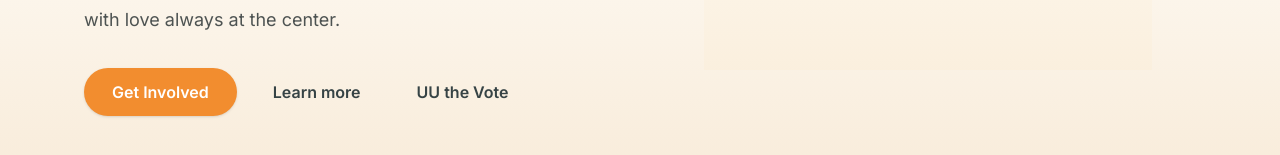
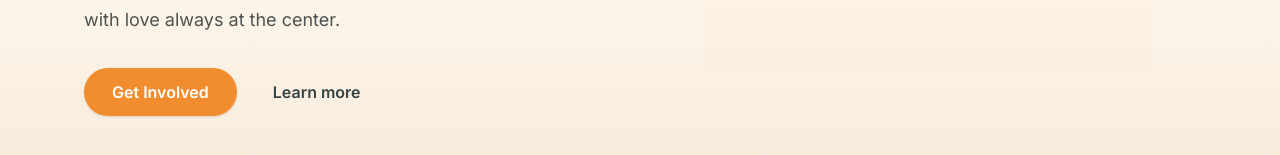
Before and after one commit to tuucan-tn/tuucan-site, a Next.js app: page / in a window 1280 px wide. Shown: the part 645-800 px from the top of the page. Built offline with nearby package versions, Linux system fonts and the light colour scheme.

Commit message:
Update page.tsx
Undoing change

```diff
--- a/app/page.tsx
+++ b/app/page.tsx
@@ -32,9 +32,7 @@ export default function Home() {
               >
                 Learn more
               </a>
-              <a href="https://www.sidewithlove.org/democracy"
-                className="rounded-full px-5 py-3 text-base font-semibold text-slate underline-offset-4 hover:underline"
-                >UU the Vote</a>
+
             </div>
           </div>
 
```
